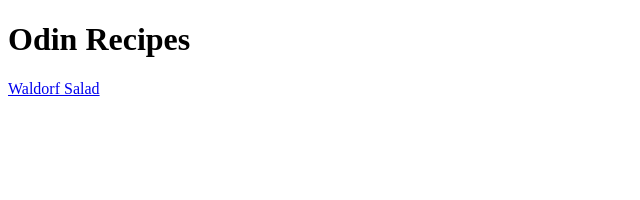
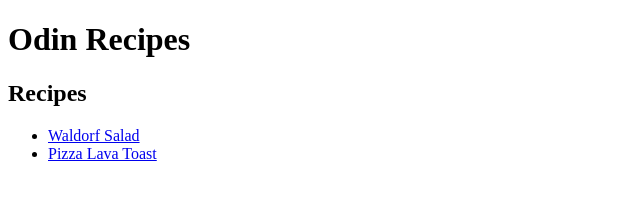
Before and after one commit to 6587356/odin-recipes, a plain HTML site: page index.html in a window 1280 px wide. Shown: the whole page, without its empty margins (0-640 px from the left). Drawn offline with Linux system fonts and the light colour scheme.

Commit message:
Adicionado a tag nav para lista de kinks para as paginas de receitas

```diff
--- a/index.html
+++ b/index.html
@@ -7,6 +7,12 @@
 </head>
 <body>
     <h1>Odin Recipes</h1>
-    <a href="recipes/waldorf_salad.html">Waldorf Salad</a>
+    <h2>Recipes</h2>
+    <nav>
+        <ul>
+            <li><a href="recipes/waldorf_salad.html">Waldorf Salad</a></li>
+            <li><a href="recipes/pizza-lava-toast.html">Pizza Lava Toast</a></li>
+        </ul>
+    </nav>
 </body>
 </html>
```
